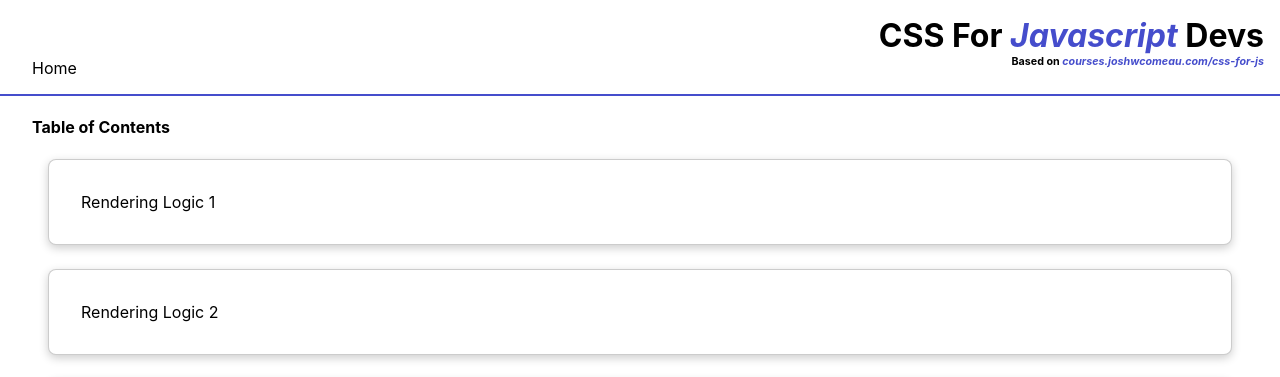
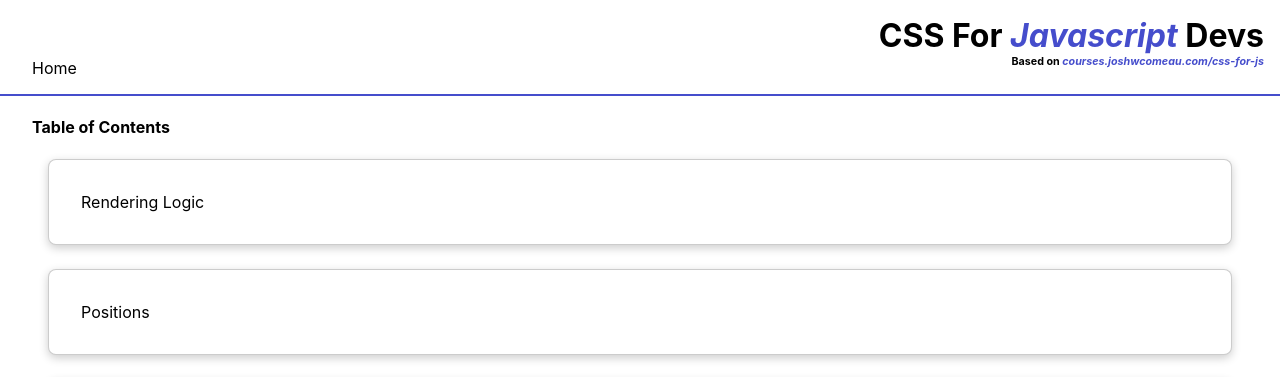
Before and after one commit to Breck37/css-for-js-demo, a Next.js app: page / in a window 1280 px wide. Shown: the top 377 px of the page. Built offline with nearby package versions, Linux system fonts and the light colour scheme.

Commit message:
chore: refactored module 2 name
Signed-off-by: Brent Eckert <brent.eckert7@gmail.com>

```diff
--- a/pages/index.js
+++ b/pages/index.js
@@ -17,14 +17,15 @@ export default function Home() {
         <div className={styles["table-of-contents"]}>
           <h4>Table of Contents</h4>
           <ul className={styles.nobullet}>
+            <LinkItem label="Rendering Logic" route="/modules/rendering-one" />
             <LinkItem
-              label="Rendering Logic 1"
-              route="/modules/rendering-one"
+              label="Positions"
+              route="/modules/rendering-two"
+              comingSoon={true}
             />
-            <LinkItem label="Rendering Logic 2" route="/" comingSoon={true} />
             <LinkItem
               label="Modern Component Architecture"
-              route="/"
+              route="/modules/rendering-two"
               comingSoon={true}
             />
             <LinkItem label="Flexbox" route="/" comingSoon={true} />
```
